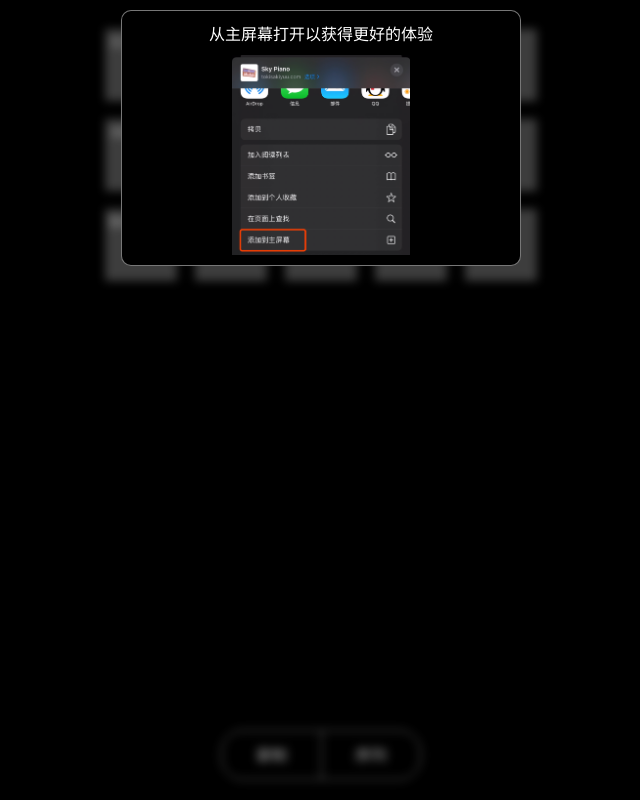
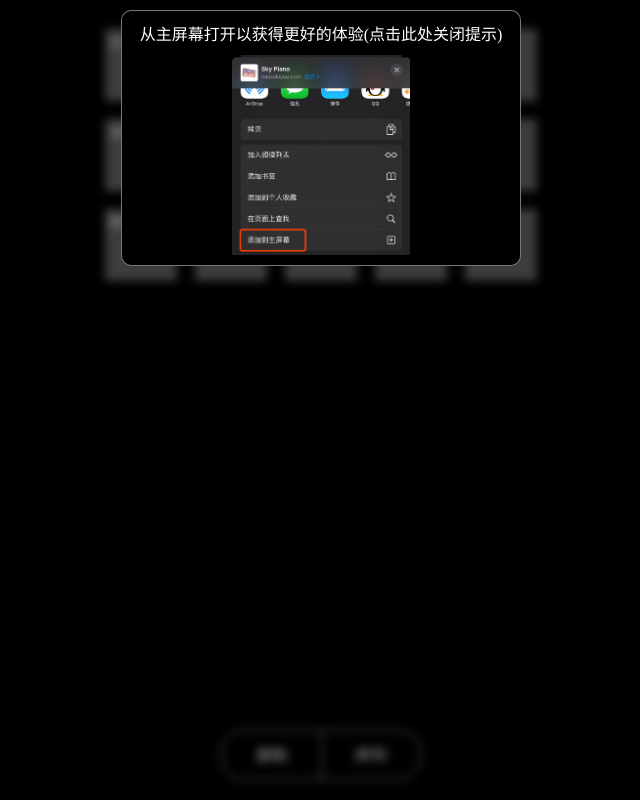
Before and after one commit to tokisakiyuu/skypiano, a plain HTML site: page index.html in a window 1280 px wide. Shown: the whole page, without its empty margins (319-959 px from the left). Drawn offline with Linux system fonts and the light colour scheme; no server answers.

Commit message:
体验+1

```diff
--- a/index.html
+++ b/index.html
@@ -99,7 +99,7 @@
     <div id="MaskLay" style="display: none;">
         <div class="guide-container">
             <div class="guide-text">
-                <p>从主屏幕打开以获得更好的体验</p>
+                <p>从主屏幕打开以获得更好的体验(点击此处关闭提示)</p>
             </div>
             <div class="guide-animation">
                 <img src="img/dao.png">
```
